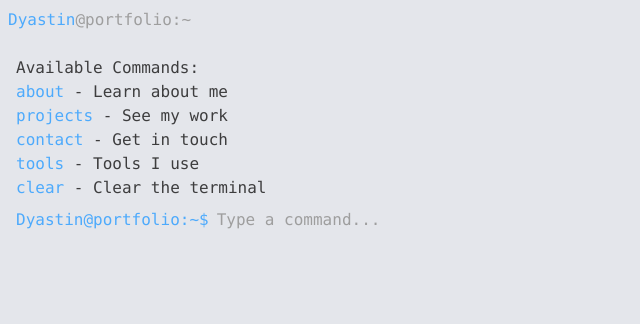
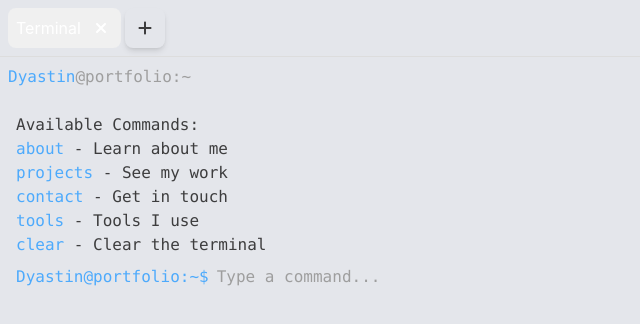
Before and after one commit to Dyastin-0/dyastin, a React (Vite) app: page / in a window 1280 px wide. Shown: the top 324 px of the page, without its empty margins (0-640 px from the left). Built offline with nearby package versions, Linux system fonts and the light colour scheme.

Commit message:
Created window and tabs

```diff
--- a/package.json
+++ b/package.json
@@ -11,6 +11,9 @@
     "preview": "vite preview"
   },
   "dependencies": {
+    "@fortawesome/fontawesome-svg-core": "^6.7.2",
+    "@fortawesome/free-solid-svg-icons": "^6.7.2",
+    "@fortawesome/react-fontawesome": "^0.2.2",
     "dotenv": "^16.4.7",
     "express": "^4.21.2",
     "react": "^18.3.1",
--- a/src/App.tsx
+++ b/src/App.tsx
@@ -1,8 +1,8 @@
-import React from 'react';
-import Terminal from './components/terminal/Terminal';
+import React from "react";
+import TerminalWindow from "./components/terminal_window/TerminalWindow";
 
 const App: React.FC = () => {
-  return <Terminal />;
+  return <TerminalWindow />;
 };
 
 export default App;
--- a/src/components/terminal/CommandHandler.tsx
+++ b/src/components/terminal/CommandHandler.tsx
@@ -1,13 +1,12 @@
 import TerminalInput from "./TerminalInput";
 
 export interface CommandHandler {
-  command: string;
   description: string;
   execute: () => React.ReactNode[];
 }
 
 interface CommandHandlerProps {
-  commandHandlers: CommandHandler[];
+  commandHandlers: Record<string, CommandHandler>;
   input: string;
   setOutput: React.Dispatch<React.SetStateAction<React.ReactNode[]>>;
   setInput: React.Dispatch<React.SetStateAction<string>>;
@@ -19,13 +18,8 @@ const CommandHandler: React.FC<CommandHandlerProps> = ({
   setOutput,
   setInput,
 }) => {
-  const findCommandHandler = (command: string): CommandHandler | undefined =>
-    commandHandlers.find(
-      (handler) => handler.command === command.toLowerCase()
-    );
-
   const handleCommand = (command: string): React.ReactNode[] => {
-    const handler = findCommandHandler(command);
+    const handler = commandHandlers[command.toLowerCase()];
     if (handler) {
       return handler.execute();
     }
--- a/src/components/terminal/Terminal.tsx
+++ b/src/components/terminal/Terminal.tsx
@@ -1,16 +1,13 @@
 import React, { useState, useEffect } from "react";
-import CommandHandler, {
-  CommandHandler as CommandHandlerType,
-} from "./CommandHandler";
+import CommandHandler from "./CommandHandler";
 import OutputLine from "./OutputLine";
 
 const Terminal: React.FC = () => {
   const [input, setInput] = useState<string>("");
   const [output, setOutput] = useState<React.ReactNode[]>([]);
 
-  const commandHandlers: CommandHandlerType[] = [
-    {
-      command: "!help",
+  const commandHandlers = {
+    "!help": {
       description: "List all available commands",
       execute: () => [
         <span>Available Commands:</span>,
@@ -32,8 +29,7 @@ const Terminal: React.FC = () => {
         </span>,
       ],
     },
-    {
-      command: "about",
+    about: {
       description: "Learn about me",
       execute: () => [
         <span>
@@ -45,8 +41,7 @@ const Terminal: React.FC = () => {
         </span>,
       ],
     },
-    {
-      command: "projects",
+    projects: {
       description: "See my work",
       execute: () => [
         <a
@@ -83,8 +78,7 @@ const Terminal: React.FC = () => {
         </a>,
       ],
     },
-    {
-      command: "contact",
+    contact: {
       description: "Get in touch",
       execute: () => [
         <a
@@ -95,8 +89,7 @@ const Terminal: React.FC = () => {
         </a>,
       ],
     },
-    {
-      command: "tools",
+    tools: {
       description: "Tools I use",
       execute: () => [
         <span className="text-primary-highlight">Backend</span>,
@@ -112,20 +105,17 @@ const Terminal: React.FC = () => {
         <span>Git, GitHub</span>,
       ],
     },
-    {
-      command: "clear",
+    clear: {
       description: "Clear the terminal",
       execute: () => {
         setOutput([]);
         return [];
       },
     },
-  ];
+  };
 
   useEffect(() => {
-    const initialCommands = commandHandlers
-      .find((handler) => handler.command === "!help")
-      ?.execute();
+    const initialCommands = commandHandlers["!help"].execute();
     setOutput(initialCommands || []);
   }, []);
 
--- /dev/null
+++ b/src/components/terminal_window/Tab.tsx
@@ -0,0 +1,37 @@
+import React from "react";
+import { FontAwesomeIcon } from "@fortawesome/react-fontawesome";
+import { faTimes } from "@fortawesome/free-solid-svg-icons";
+
+interface TabProps {
+  id: number;
+  title: string;
+  isActive: boolean;
+  onClick: (id: number) => void;
+  onClose: (id: number) => void;
+}
+
+const Tab: React.FC<TabProps> = ({ id, title, isActive, onClick, onClose }) => {
+  return (
+    <div
+      onClick={() => onClick(id)}
+      className={`flex items-center gap-2 p-2 cursor-pointer rounded-lg transition-colors duration-200 ${
+        isActive
+          ? "bg-primary text-white"
+          : "bg-secondary text-primary-foreground hover:bg-primary hover:text-white"
+      }`}
+    >
+      <span className="truncate">{title}</span>
+      <button
+        onClick={(e) => {
+          e.stopPropagation();
+          onClose(id);
+        }}
+        className="transition-colors duration-300 w-[24px] h-[24px] rounded-md hover:bg-secondary-accent"
+      >
+        <FontAwesomeIcon icon={faTimes} />
+      </button>
+    </div>
+  );
+};
+
+export default Tab;
--- /dev/null
+++ b/src/components/terminal_window/TabList.tsx
@@ -0,0 +1,47 @@
+import React from "react";
+import { FontAwesomeIcon } from "@fortawesome/react-fontawesome";
+import { faPlus } from "@fortawesome/free-solid-svg-icons";
+import Tab from "./Tab";
+
+interface TabListProps {
+  tabs: { id: number; title: string }[];
+  activeTabId: number;
+  onTabClick: (id: number) => void;
+  onTabClose: (id: number) => void;
+  onAddTab: () => void;
+}
+
+const TabList: React.FC<TabListProps> = ({
+  tabs,
+  activeTabId,
+  onTabClick,
+  onTabClose,
+  onAddTab,
+}) => {
+  return (
+    <div
+      className="flex bg-secondary gap-1 p-2 border-b border-secondary-accent overflow-auto
+      scrollbar-thin scrollbar-thumb-secondary-accent scrollbar-track-secondary"
+    >
+      {tabs.map((tab) => (
+        <Tab
+          key={tab.id}
+          id={tab.id}
+          title={tab.title}
+          isActive={tab.id === activeTabId}
+          onClick={onTabClick}
+          onClose={onTabClose}
+        />
+      ))}
+      <button
+        onClick={onAddTab}
+        className="flex justify-center items-center w-[40px] h-[40px] bg-secondary rounded-lg
+        hover:bg-primary transition-colors duration-200 shadow-md"
+      >
+        <FontAwesomeIcon icon={faPlus} />
+      </button>
+    </div>
+  );
+};
+
+export default TabList;
--- /dev/null
+++ b/src/components/terminal_window/TerminalTab.tsx
@@ -0,0 +1,25 @@
+import React from "react";
+import Terminal from "../terminal/Terminal";
+
+interface TerminalTabContentProps {
+  tabId: number;
+  activeTabId: number;
+}
+
+const TerminalTabContent: React.FC<TerminalTabContentProps> = ({
+  tabId,
+  activeTabId,
+}) => {
+  return (
+    <div
+      className={`absolute inset-0 transition-opacity duration-200 ${
+        tabId === activeTabId ? "opacity-100 z-10" : "opacity-0 z-0"
+      }`}
+      style={{ pointerEvents: tabId === activeTabId ? "auto" : "none" }}
+    >
+      <Terminal />
+    </div>
+  );
+};
+
+export default TerminalTabContent;
--- /dev/null
+++ b/src/components/terminal_window/TerminalWindow.tsx
@@ -0,0 +1,61 @@
+import React, { useState } from "react";
+import TabList from "./TabList";
+import TerminalTabContent from "./TerminalTab";
+
+export interface TerminalTab {
+  id: number;
+  title: string;
+}
+
+const TerminalWindow: React.FC = () => {
+  const [tabs, setTabs] = useState<TerminalTab[]>([
+    { id: 1, title: "Terminal" },
+  ]);
+  const [activeTabId, setActiveTabId] = useState<number>(1);
+
+  const addTab = () => {
+    const newTabId = tabs.length > 0 ? tabs[tabs.length - 1].id + 1 : 1;
+    setTabs([...tabs, { id: newTabId, title: `Terminal` }]);
+    setActiveTabId(newTabId);
+  };
+
+  const closeTab = (tabId: number) => {
+    const updatedTabs = tabs.filter((tab) => tab.id !== tabId);
+    setTabs(updatedTabs);
+    if (activeTabId === tabId && updatedTabs.length > 0) {
+      setActiveTabId(updatedTabs[0].id);
+    } else if (updatedTabs.length === 0) {
+      setActiveTabId(-1);
+    }
+  };
+
+  return (
+    <div className="flex flex-col h-screen">
+      <TabList
+        tabs={tabs}
+        activeTabId={activeTabId}
+        onTabClick={setActiveTabId}
+        onTabClose={closeTab}
+        onAddTab={addTab}
+      />
+      <div className="flex-1 bg-secondary overflow-hidden relative">
+        {tabs.map((tab) => (
+          <TerminalTabContent
+            key={tab.id}
+            tabId={tab.id}
+            activeTabId={activeTabId}
+          />
+        ))}
+        {tabs.length === 0 && (
+          <div className="flex items-center justify-center h-full text-primary-foreground">
+            <span>No terminals open. Click </span>
+            <span className="ml-1 mr-1 text-primary-highlight">+</span>
+            <span> to open a new terminal.</span>
+          </div>
+        )}
+      </div>
+    </div>
+  );
+};
+
+export default TerminalWindow;
```
Also changed, not shown: 1 other file (tests, documents, lock files or other folders).
